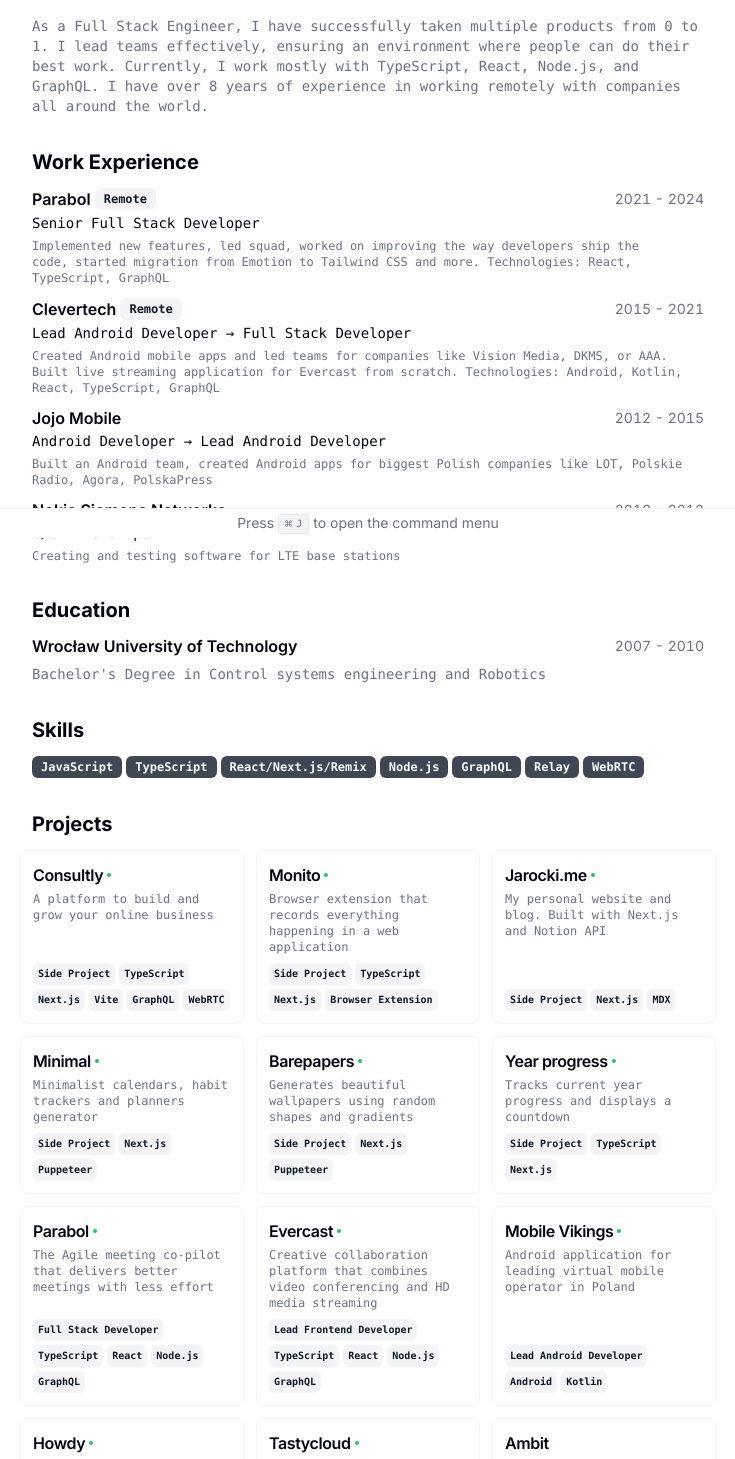
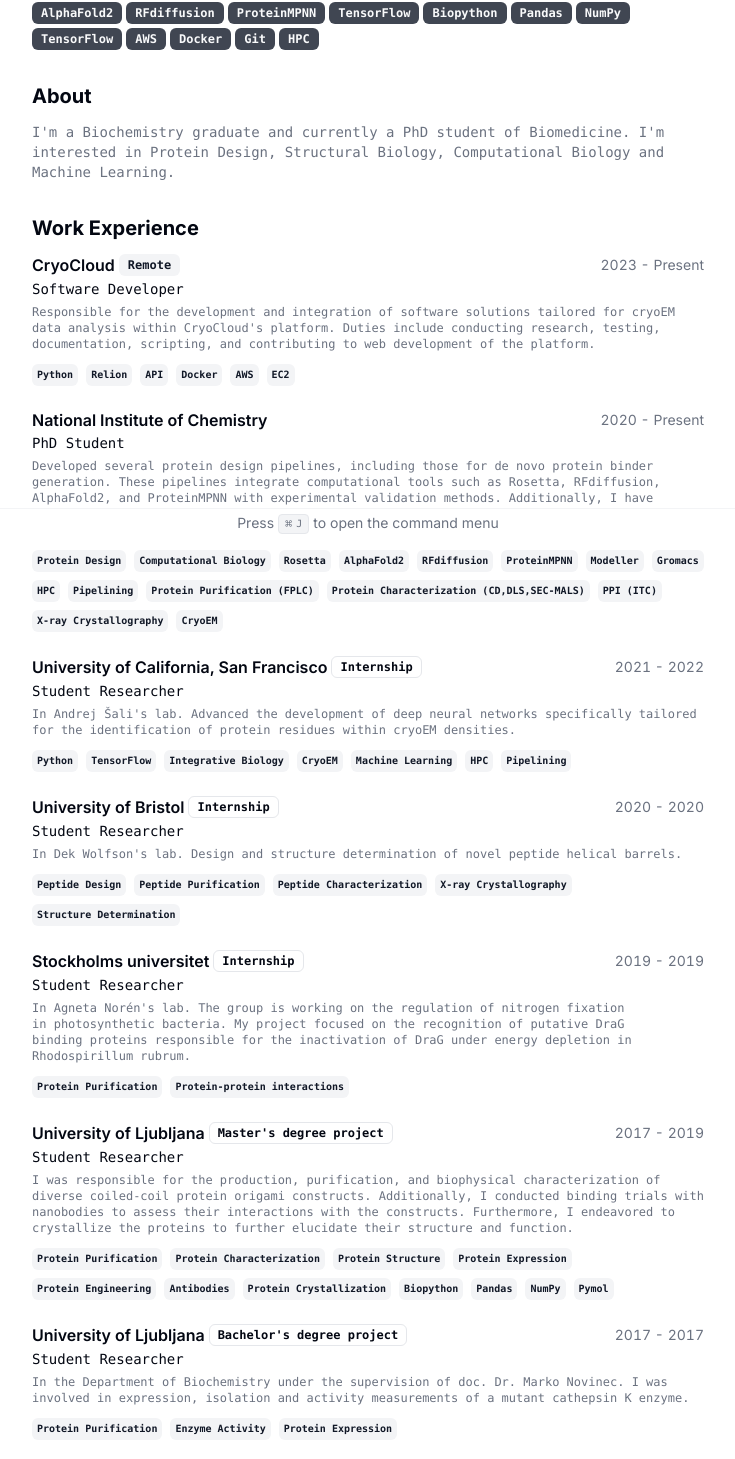
Before and after one commit to Poko18/cv, a Next.js app: page / in a window 1280 px wide. Shown: the part 262-1721 px from the top of the page, without its empty margins (272-1007 px from the left). Built offline with nearby package versions, Linux system fonts and the light colour scheme.

Commit message:
Add resume data, skills section and display tags in work description

```diff
--- a/src/app/page.tsx
+++ b/src/app/page.tsx
@@ -7,7 +7,8 @@
 import { GlobeIcon, MailIcon, PhoneIcon } from "lucide-react";
 import { Button } from "@/components/ui/button";
 import { RESUME_DATA } from "@/data/resume-data";
-import { ProjectCard } from "@/components/project-card";
+import React, { useState } from 'react';
+// import { ProjectCard } from "@/components/project-card";
 
 export const metadata: Metadata = {
   title: `${RESUME_DATA.name} | ${RESUME_DATA.about}`,
@@ -93,6 +94,14 @@
           </Avatar>
         </div>
         <Section>
+          {/* <h2 className="text-xl font-bold">Skills</h2> */}
+          <div className="flex flex-wrap gap-1">
+            {RESUME_DATA.skills.map((skill) => {
+              return <Badge key={skill}>{skill}</Badge>;
+            })}
+          </div>
+        </Section>
+        <Section>
           <h2 className="text-xl font-bold">About</h2>
           <p className="text-pretty font-mono text-sm text-muted-foreground">
             {RESUME_DATA.summary}
@@ -120,6 +129,15 @@
                             {badge}
                           </Badge>
                         ))}
+                        {work.title_badges.map((badge) => (
+                          <Badge
+                            variant="outline"
+                            className="align-middle text-xs"
+                            key={badge}
+                          >
+                            {badge}
+                          </Badge>
+                        ))}
                       </span>
                     </h3>
                     <div className="text-sm tabular-nums text-gray-500">
@@ -133,6 +151,19 @@
                 </CardHeader>
                 <CardContent className="mt-2 text-xs">
                   {work.description}
+                  <CardContent className="mt-auto flex">
+                    <div className="my-3 flex flex-wrap gap-2">
+                      {work.tags.map((tag) => (
+                        <Badge
+                          className="px-1 py-0 text-[10px]"
+                          variant="secondary"
+                          key={tag}
+                        >
+                          {tag}
+                        </Badge>
+                      ))}
+                    </div>
+                  </CardContent>
                 </CardContent>
               </Card>
             );
@@ -158,16 +189,7 @@
             );
           })}
         </Section>
-        <Section>
-          <h2 className="text-xl font-bold">Skills</h2>
-          <div className="flex flex-wrap gap-1">
-            {RESUME_DATA.skills.map((skill) => {
-              return <Badge key={skill}>{skill}</Badge>;
-            })}
-          </div>
-        </Section>
-
-        <Section className="print-force-new-page scroll-mb-16">
+        {/* <Section className="print-force-new-page scroll-mb-16">
           <h2 className="text-xl font-bold">Projects</h2>
           <div className="-mx-3 grid grid-cols-1 gap-3 print:grid-cols-3 print:gap-2 md:grid-cols-2 lg:grid-cols-3">
             {RESUME_DATA.projects.map((project) => {
@@ -182,7 +204,7 @@
               );
             })}
           </div>
-        </Section>
+        </Section> */}
       </section>
 
       <CommandMenu
--- a/src/data/resume-data.tsx
+++ b/src/data/resume-data.tsx
@@ -20,259 +20,414 @@
 import { GitHubIcon, LinkedInIcon, XIcon } from "@/components/icons";
 
 export const RESUME_DATA = {
-  name: "Bartosz Jarocki",
-  initials: "BJ",
-  location: "Wrocław, Poland, CET",
-  locationLink: "https://www.google.com/maps/place/Wrocław",
+  name: "Tadej Satler",
+  initials: "TS",
+  location: "Ljubljana, Slovenia, CET",
+  locationLink: "https://www.google.com/maps/place/Ljubljana",
   about:
-    "Full Stack Engineer focused on building products with extra attention to detail",
+    "PhD Student @ Kemijski Inštitut | Protein Design, Structural and Computational Biology",
   summary:
-    "As a Full Stack Engineer, I have successfully taken multiple products from 0 to 1. I lead teams effectively, ensuring an environment where people can do their best work. Currently, I work mostly with TypeScript, React, Node.js, and GraphQL. I have over 8 years of experience in working remotely with companies all around the world.",
-  avatarUrl: "https://avatars.githubusercontent.com/u/1017620?v=4",
-  personalWebsiteUrl: "https://jarocki.me",
+    "I'm a Biochemistry graduate and currently a PhD student of Biomedicine. I'm interested in Protein Design, Structural Biology, Computational Biology and Machine Learning.",
+  // avatarUrl: "https://avatars.githubusercontent.com/u/36132075?v=4",
+  avatarUrl: "https://raw.githubusercontent.com/Poko18/cv/495cb9bf711b2165e4d5ce123532b9f2a18f318b/pp.jpeg",
+  personalWebsiteUrl: "https://bento.me/tadej",
   contact: {
-    email: "bartosz.jarocki@hey.com",
-    tel: "+48530213401",
+    email: "tadej.satler@gmail.com",
+    tel: "+38631514849",
     social: [
       {
         name: "GitHub",
-        url: "https://github.com/BartoszJarocki",
+        url: "https://github.com/Poko18",
         icon: GitHubIcon,
       },
       {
         name: "LinkedIn",
-        url: "https://www.linkedin.com/in/bjarocki/",
+        url: "www.linkedin.com/in/tadejsatler/",
         icon: LinkedInIcon,
       },
       {
         name: "X",
-        url: "https://x.com/BartoszJarocki",
+        url: "https://twitter.com/TadejSatler",
         icon: XIcon,
       },
     ],
   },
   education: [
     {
-      school: "Wrocław University of Technology",
-      degree: "Bachelor's Degree in Control systems engineering and Robotics",
-      start: "2007",
-      end: "2010",
+      school: "University of Ljubljana",
+      degree: "PhD - Protein Design, Structural and Computational Biology",
+      start: "2020",
+      end: "Present",
+    },
+    {
+      school: "University of Ljubljana",
+      degree: "Master's degree in Biochemistry",
+      start: "2017",
+      end: "2019",
+    },
+    {
+      school: "University of Ljubljana",
+      degree: "Bachelor's degree in Biochemistry",
+      start: "2014",
+      end: "2017",
     },
   ],
   work: [
     {
-      company: "Parabol",
-      link: "https://parabol.co",
+      company: "CryoCloud",
+      link: "https://www.cryocloud.io/",
       badges: ["Remote"],
-      title: "Senior Full Stack Developer",
-      logo: ParabolLogo,
-      start: "2021",
-      end: "2024",
+      title: "Software Developer",
+      title_badges: [],
+      // logo: Logo,
+      start: "2023",
+      end: "Present",
       description:
-        "Implemented new features, led squad, worked on improving the way developers ship the code, started migration from Emotion to Tailwind CSS and more. Technologies: React, TypeScript, GraphQL",
+        "Responsible for the development and integration of software solutions tailored for cryoEM data analysis within CryoCloud's platform. Duties include conducting research, testing, documentation, scripting, and contributing to web development of the platform.",
+      tags: ["Python", "Relion", "API", "Docker", "AWS", "EC2"],
     },
     {
-      company: "Clevertech",
-      link: "https://clevertech.biz",
-      badges: ["Remote"],
-      title: "Lead Android Developer → Full Stack Developer",
-      logo: ClevertechLogo,
-      start: "2015",
-      end: "2021",
+      company: "National Institute of Chemistry",
+      link: "https://www.ki.si/en/",
+      badges: [],
+      title: "PhD Student",
+      title_badges: [],
+      // logo: Logo,
+      start: "2020",
+      end: "Present",
       description:
-        "Created Android mobile apps and led teams for companies like Vision Media, DKMS, or AAA. Built live streaming application for Evercast from scratch. Technologies: Android, Kotlin, React, TypeScript, GraphQL",
+        "Developed several protein design pipelines, including those for de novo protein binder generation. These pipelines integrate computational tools such as Rosetta, RFdiffusion, AlphaFold2, and ProteinMPNN with experimental validation methods. Additionally, I have successfully resolved multiple protein structures to high resolution using both CryoEM and X-ray techniques.",
+      tags: ["Protein Design", "Computational Biology", "Rosetta", "AlphaFold2", "RFdiffusion", "ProteinMPNN", "Modeller", "Gromacs", "HPC", "Pipelining", "Protein Purification (FPLC)", "Protein Characterization (CD,DLS,SEC-MALS)", "PPI (ITC)", "X-ray Crystallography", "CryoEM"],
     },
     {
-      company: "Jojo Mobile",
-      link: "https://bsgroup.eu/",
+      company: "University of California, San Francisco",
+      link: "https://www.ucsf.edu/",
       badges: [],
-      title: "Android Developer → Lead Android Developer",
-      logo: JojoMobileLogo,
-      start: "2012",
-      end: "2015",
+      title: "Student Researcher",
+      title_badges: ["Internship"],
+      // logo: Logo,
+      start: "2021",
+      end: "2022",
       description:
-        "Built an Android team, created Android apps for biggest Polish companies like LOT, Polskie Radio, Agora, PolskaPress",
+        "In Andrej Šali's lab. Advanced the development of deep neural networks specifically tailored for the identification of protein residues within cryoEM densities.",
+      tags: ["Python", "TensorFlow", "Integrative Biology", "CryoEM", "Machine Learning", "HPC", "Pipelining"],
     },
     {
-      company: "Nokia Siemens Networks",
-      link: "https://www.nokia.com",
+      company: "University of Bristol",
+      link: "https://www.bristol.ac.uk/",
       badges: [],
-      title: "C/C++ Developer",
-      logo: NSNLogo,
-      start: "2010",
-      end: "2012",
-      description: "Creating and testing software for LTE base stations",
+      title: "Student Researcher",
+      title_badges: ["Internship"],
+      // logo: Logo,
+      start: "2020",
+      end: "2020",
+      description:
+        "In Dek Wolfson's lab. Design and structure determination of novel peptide helical barrels.",
+      tags: ["Peptide Design", "Peptide Purification", "Peptide Characterization", "X-ray Crystallography", "Structure Determination"],
+    },
+    {
+      company: "Stockholms universitet",
+      link: "https://www.su.se/english/",
+      badges: [],
+      title: "Student Researcher",
+      title_badges: ["Internship"],
+      // logo: Logo,
+      start: "2019",
+      end: "2019",
+      description:
+        "In Agneta Norén's lab. The group is working on the regulation of nitrogen fixation in photosynthetic bacteria. My project focused on the recognition of putative DraG binding proteins responsible for the inactivation of DraG under energy depletion in Rhodospirillum rubrum.",
+      tags: ["Protein Purification", "Protein-protein interactions"],
+    },
+    {
+      company: "University of Ljubljana",
+      link: "https://www.uni-lj.si/en/university",
+      badges: [],
+      title: "Student Researcher",
+      title_badges: ["Master's degree project"],
+      // logo: Logo,
+      start: "2017",
+      end: "2019",
+      description:
+        "I was responsible for the production, purification, and biophysical characterization of diverse coiled-coil protein origami constructs. Additionally, I conducted binding trials with nanobodies to assess their interactions with the constructs. Furthermore, I endeavored to crystallize the proteins to further elucidate their structure and function.",
+      // Protein Purification, Biology, Linux, Protein Characterization, Protein Structure, Biopython, Protein Expression, Protein Engineering, Antibodies, Protein Crystallization, Pandas, NumPy, Pymol
+      tags: ["Protein Purification", "Protein Characterization", "Protein Structure", "Protein Expression", "Protein Engineering", "Antibodies", "Protein Crystallization", "Biopython", "Pandas", "NumPy", "Pymol"],
+    },
+    {
+      company: "University of Ljubljana",
+      link: "https://www.uni-lj.si/en/university",
+      badges: [],
+      title: "Student Researcher",
+      title_badges: ["Bachelor's degree project"],
+      // logo: Logo,
+      start: "2017",
+      end: "2017",
+      description:
+        "In the Department of Biochemistry under the supervision of doc. Dr. Marko Novinec. I was involved in expression, isolation and activity measurements of a mutant cathepsin K enzyme.",
+      tags: ["Protein Purification", "Enzyme Activity", "Protein Expression"],
     },
   ],
   skills: [
-    "JavaScript",
-    "TypeScript",
-    "React/Next.js/Remix",
-    "Node.js",
-    "GraphQL",
-    "Relay",
-    "WebRTC",
+    "Protein Design",
+    "Structural Biology",
+    "Computational Biology",
+    "CryoEM",
+    "X-ray",
+    "Rosetta",
+    "AlphaFold2",
+    "RFdiffusion",
+    "ProteinMPNN",
+    "TensorFlow",
+    "Biopython",
+    "Pandas",
+    "NumPy",
+    "TensorFlow",
+    "AWS",
+    "Docker",
+    "Git",
+    "HPC",
   ],
+  // field: [
+  //   "Protein Design",
+  //   "Structural Biology",
+  //   "Computational Biology",
+  // ],
+  // dry_lab: [
+  //   "Python",
+  //   "Rosetta",
+  //   "AlphaFold2",
+  //   "RFdiffusion",
+  //   "ProteinMPNN",
+  //   "Modeller",
+  //   "Gromacs",
+  //   "Pymol",
+  //   "Chimera",
+  //   "Biopython",
+  //   "Pandas",
+  //   "NumPy",
+  //   "TensorFlow",
+  //   "AWS",
+  //   "Docker",
+  //   "Git",
+  //   "HPC",
+  // ],
+  // wet_lab: {
+  //   topic: [
+  //   "Molecular Cloning",
+  //   "Protein Design",
+  //   "Protein Expression",
+  //   "Protein Purification",
+  //   "Protein Characterization",
+  //   "Protein Structure Determination",
+  //   "Protein-protein Interactions",
+  //   "Enzyme Activity",
+  //   ],
+  //   techniques: [
+  //     "Circular Dichroism (CD)",
+  //     "Dynamic Light Scattering (DLS)",
+  //     "Multiangle Light Scattering (SEC-MALS)",
+  //     "Isotermal Titration Calorimetry (ITC)",
+  //     "Chromatography - IEX, SEC, Ni-NTA",
+  //     "X-ray Crystallography",
+  //     "Cryo-electron Microscopy (CryoEM)",
+  //   ],
+  //   other_techniques: [
+  //     "Western Blot",
+  //     "SDS-PAGE",
+  //     "Golden Gate Assembly",
+  //     "Gibson Assembly",
+  //     "PCR",
+  //   ],
+  // },
+  // tools: {
+  //   protein_design: [
+  //     "Rosetta",
+  //     "AlphaFold2",
+  //     "RFdiffusion",
+  //     "ProteinMPNN",
+  //     "Python",
+  //     "Modeller",
+  //     "Gromacs",
+  //   ],
+  //   structural_biology: [
+  //     "CryoEM",
+  //     "X-ray Crystallography",
+  //     "CryoSPARC",
+  //     "Relion",
+  //     "Phenix",
+  //     "CCP4",
+  //   ],
+  //   computational_biology: [
+  //     "HPC",
+  //     "AWS",
+  //     "Docker",
+  //     "Git",
+  //     "Python",
+  //     "Biopython",
+  //     "Pandas",
+  //     "NumPy",
+  //     "TensorFlow",
+  //   ],
+  // },
   projects: [
-    {
-      title: "Consultly",
-      techStack: [
-        "Side Project",
-        "TypeScript",
-        "Next.js",
-        "Vite",
-        "GraphQL",
-        "WebRTC",
-      ],
-      description: "A platform to build and grow your online business",
-      logo: ConsultlyLogo,
-      link: {
-        label: "consultly.com",
-        href: "https://consultly.com/",
-      },
-    },
-    {
-      title: "Monito",
-      techStack: ["Side Project", "TypeScript", "Next.js", "Browser Extension"],
-      description:
-        "Browser extension that records everything happening in a web application",
-      logo: MonitoLogo,
-      link: {
-        label: "monito.dev",
-        href: "https://monito.dev/",
-      },
-    },
-    {
-      title: "Jarocki.me",
-      techStack: ["Side Project", "Next.js", "MDX"],
-      description:
-        "My personal website and blog. Built with Next.js and Notion API",
-      logo: JarockiMeLogo,
-      link: {
-        label: "github.com",
-        href: "https://jarocki.me/",
-      },
-    },
-    {
-      title: "Minimal",
-      techStack: ["Side Project", "Next.js", "Puppeteer"],
-      description:
-        "Minimalist calendars, habit trackers and planners generator",
-      logo: Minimal,
-      link: {
-        label: "useminimal.com",
-        href: "https://useminimal.com/",
-      },
-    },
-    {
-      title: "Barepapers",
-      techStack: ["Side Project", "Next.js", "Puppeteer"],
-      description:
-        "Generates beautiful wallpapers using random shapes and gradients",
-      logo: BarepapersLogo,
-      link: {
-        label: "barepapers.com",
-        href: "https://barepapers.com/",
-      },
-    },
-    {
-      title: "Year progress",
-      techStack: ["Side Project", "TypeScript", "Next.js"],
-      description: "Tracks current year progress and displays a countdown",
-      logo: YearProgressLogo,
-      link: {
-        label: "getyearprogress.com",
-        href: "https://getyearprogress.com/",
-      },
-    },
-    {
-      title: "Parabol",
-      techStack: [
-        "Full Stack Developer",
-        "TypeScript",
-        "React",
-        "Node.js",
-        "GraphQL",
-      ],
-      description:
-        "The Agile meeting co-pilot that delivers better meetings with less effort",
-      logo: ParabolLogo,
-      link: {
-        label: "github.com",
-        href: "https://parabol.co/",
-      },
-    },
-    {
-      title: "Evercast",
-      techStack: [
-        "Lead Frontend Developer",
+    // {
+    //   title: "Consultly",
+    //   techStack: [
+    //     "Side Project",
+    //     "TypeScript",
+    //     "Next.js",
+    //     "Vite",
+    //     "GraphQL",
+    //     "WebRTC",
+    //   ],
+    //   description: "A platform to build and grow your online business",
+    //   logo: ConsultlyLogo,
+    //   link: {
+    //     label: "consultly.com",
+    //     href: "https://consultly.com/",
+    //   },
+    // },
+    // {
+    //   title: "Monito",
+    //   techStack: ["Side Project", "TypeScript", "Next.js", "Browser Extension"],
+    //   description:
+    //     "Browser extension that records everything happening in a web application",
+    //   logo: MonitoLogo,
+    //   link: {
+    //     label: "monito.dev",
+    //     href: "https://monito.dev/",
+    //   },
+    // },
+    // {
+    //   title: "Jarocki.me",
+    //   techStack: ["Side Project", "Next.js", "MDX"],
+    //   description:
+    //     "My personal website and blog. Built with Next.js and Notion API",
+    //   logo: JarockiMeLogo,
+    //   link: {
+    //     label: "github.com",
+    //     href: "https://jarocki.me/",
+    //   },
+    // },
+    // {
+    //   title: "Minimal",
+    //   techStack: ["Side Project", "Next.js", "Puppeteer"],
+    //   description:
+    //     "Minimalist calendars, habit trackers and planners generator",
+    //   logo: Minimal,
+    //   link: {
+    //     label: "useminimal.com",
+    //     href: "https://useminimal.com/",
+    //   },
+    // },
+    // {
+    //   title: "Barepapers",
+    //   techStack: ["Side Project", "Next.js", "Puppeteer"],
+    //   description:
+    //     "Generates beautiful wallpapers using random shapes and gradients",
+    //   logo: BarepapersLogo,
+    //   link: {
+    //     label: "barepapers.com",
+    //     href: "https://barepapers.com/",
+    //   },
+    // },
+    // {
+    //   title: "Year progress",
+    //   techStack: ["Side Project", "TypeScript", "Next.js"],
+    //   description: "Tracks current year progress and displays a countdown",
+    //   logo: YearProgressLogo,
+    //   link: {
+    //     label: "getyearprogress.com",
+    //     href: "https://getyearprogress.com/",
+    //   },
+    // },
+    // {
+    //   title: "Parabol",
+    //   techStack: [
+    //     "Full Stack Developer",
+    //     "TypeScript",
+    //     "React",
+    //     "Node.js",
+    //     "GraphQL",
+    //   ],
+    //   description:
+    //     "The Agile meeting co-pilot that delivers better meetings with less effort",
+    //   logo: ParabolLogo,
+    //   link: {
+    //     label: "github.com",
+    //     href: "https://parabol.co/",
+    //   },
+    // },
+    // {
+    //   title: "Evercast",
+    //   techStack: [
+    //     "Lead Frontend Developer",
 
-        "TypeScript",
-        "React",
-        "Node.js",
-        "GraphQL",
-      ],
-      description:
-        "Creative collaboration platform that combines video conferencing and HD media streaming",
-      logo: EvercastLogo,
-      link: {
-        label: "evercast.us",
-        href: "https://www.evercast.us/",
-      },
-    },
-    {
-      title: "Mobile Vikings",
-      techStack: ["Lead Android Developer", "Android", "Kotlin"],
-      description:
-        "Android application for leading virtual mobile operator in Poland",
-      logo: MobileVikingsLogo,
-      link: {
-        label: "mobilevikings.pl",
-        href: "https://mobilevikings.pl/",
-      },
-    },
-    {
-      title: "Howdy",
-      techStack: ["Lead Android Developer", "Android", "Kotlin"],
-      description:
-        "Howdy is a place for you to join communities you care about",
-      logo: Howdy,
-      link: {
-        label: "play.google.com",
-        href: "https://howdy.co/",
-      },
-    },
-    {
-      title: "Tastycloud",
-      techStack: ["Lead Android Developer", "Android", "Kotlin"],
-      description:
-        "Android application for managing and displaying restaurant menus in kiosk mode",
-      logo: TastyCloudLogo,
-      link: {
-        label: "tastycloud.fr",
-        href: "https://www.tastycloud.fr/",
-      },
-    },
-    {
-      title: "Ambit",
-      techStack: ["Lead Android Developer", "Android", "Kotlin"],
-      description:
-        "Android application that helps with sharing your contact details",
-      logo: AmbitLogo,
-    },
-    {
-      title: "Bim",
-      techStack: ["Lead Android Developer", "Android", "Kotlin"],
-      description:
-        "Android application that helps with booking a table in a restaurants",
-      logo: BimLogo,
-    },
-    {
-      title: "Canal Digital GO",
-      techStack: ["Lead Android Developer", "Android", "Kotlin"],
-      description:
-        "Video streaming mobile application for Canal Digital subscribers",
-      logo: CDGOLogo,
-    },
+    //     "TypeScript",
+    //     "React",
+    //     "Node.js",
+    //     "GraphQL",
+    //   ],
+    //   description:
+    //     "Creative collaboration platform that combines video conferencing and HD media streaming",
+    //   logo: EvercastLogo,
+    //   link: {
+    //     label: "evercast.us",
+    //     href: "https://www.evercast.us/",
+    //   },
+    // },
+    // {
+    //   title: "Mobile Vikings",
+    //   techStack: ["Lead Android Developer", "Android", "Kotlin"],
+    //   description:
+    //     "Android application for leading virtual mobile operator in Poland",
+    //   logo: MobileVikingsLogo,
+    //   link: {
+    //     label: "mobilevikings.pl",
+    //     href: "https://mobilevikings.pl/",
+    //   },
+    // },
+    // {
+    //   title: "Howdy",
+    //   techStack: ["Lead Android Developer", "Android", "Kotlin"],
+    //   description:
+    //     "Howdy is a place for you to join communities you care about",
+    //   logo: Howdy,
+    //   link: {
+    //     label: "play.google.com",
+    //     href: "https://howdy.co/",
+    //   },
+    // },
+    // {
+    //   title: "Tastycloud",
+    //   techStack: ["Lead Android Developer", "Android", "Kotlin"],
+    //   description:
+    //     "Android application for managing and displaying restaurant menus in kiosk mode",
+    //   logo: TastyCloudLogo,
+    //   link: {
+    //     label: "tastycloud.fr",
+    //     href: "https://www.tastycloud.fr/",
+    //   },
+    // },
+    // {
+    //   title: "Ambit",
+    //   techStack: ["Lead Android Developer", "Android", "Kotlin"],
+    //   description:
+    //     "Android application that helps with sharing your contact details",
+    //   logo: AmbitLogo,
+    // },
+    // {
+    //   title: "Bim",
+    //   techStack: ["Lead Android Developer", "Android", "Kotlin"],
+    //   description:
+    //     "Android application that helps with booking a table in a restaurants",
+    //   logo: BimLogo,
+    // },
+    // {
+    //   title: "Canal Digital GO",
+    //   techStack: ["Lead Android Developer", "Android", "Kotlin"],
+    //   description:
+    //     "Video streaming mobile application for Canal Digital subscribers",
+    //   logo: CDGOLogo,
+    // },
   ],
 } as const;
```
